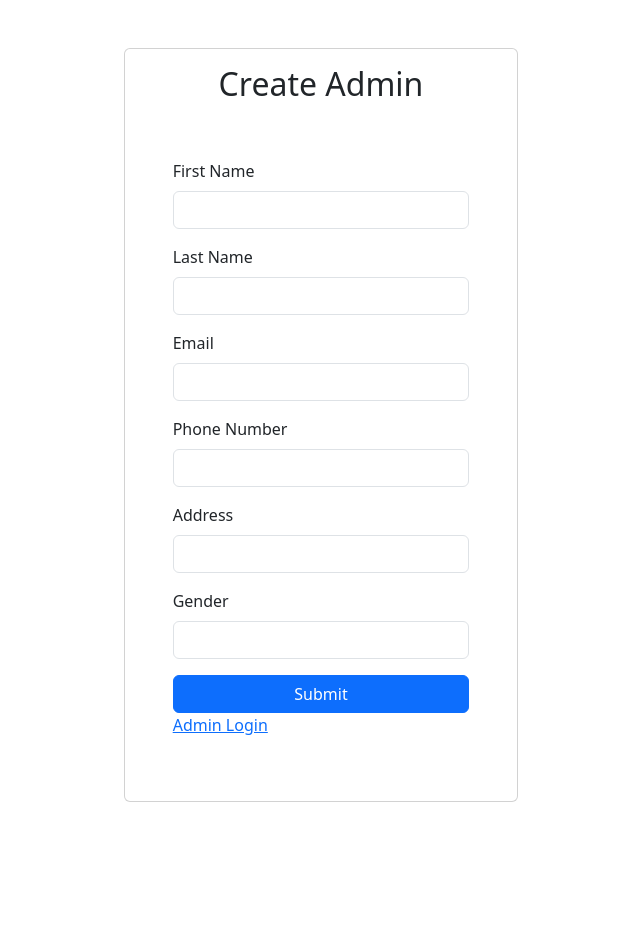
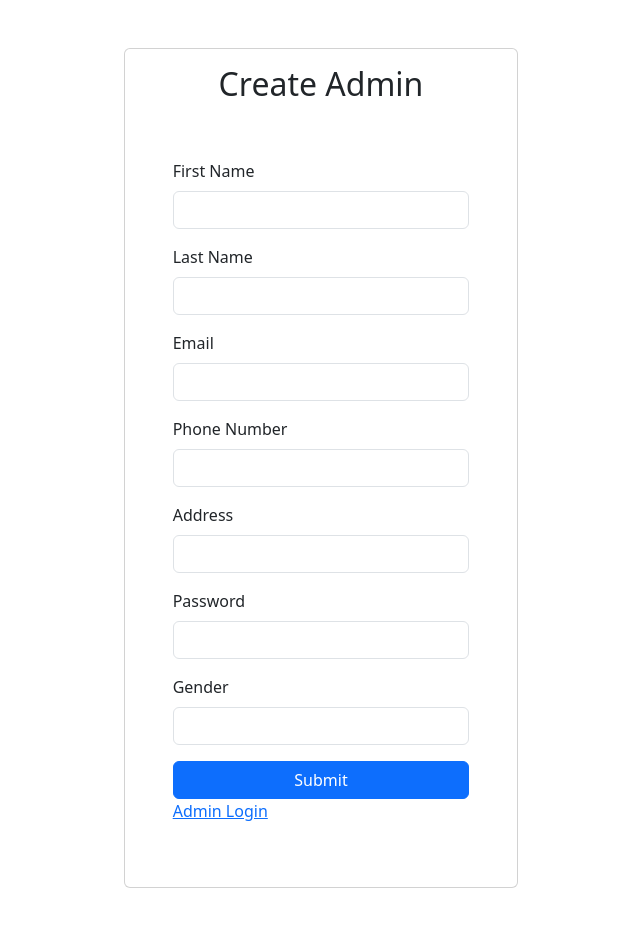
Before and after one commit to vickymayowa/Angular-Crown-Wealth-System, an Angular app in the folder Angular-test-code/: page /adminRegister in a window 1280 px wide. Shown: the top 926 px of the page, without its empty margins (319-959 px from the left). Before the commit the page ends 850 px from the top, so only its background shows below. Built offline with nearby package versions, Linux system fonts and the light colour scheme.

Commit message:
Admin Working successfully working on the dashbaord

```diff
--- a/Angular-test-code/src/app/admin-login/admin-login.component.ts
+++ b/Angular-test-code/src/app/admin-login/admin-login.component.ts
@@ -26,8 +26,8 @@ export class AdminLoginComponent {
     }
   }
   onLogin(): void {
-    const userData = localStorage['Students']
-      ? JSON.parse(localStorage['Students'])
+    const userData = localStorage['admins']
+      ? JSON.parse(localStorage['admins'])
       : [];
     console.log(userData);
     if (!this.email || !this.password) {
--- a/Angular-test-code/src/app/admin-register/admin-register.component.html
+++ b/Angular-test-code/src/app/admin-register/admin-register.component.html
@@ -29,6 +29,10 @@
         <input class="form-control" type="text" [(ngModel)]="address" />
       </div>
       <div class="form-group mb-3">
+        <label class="form-label">Password</label>
+        <input class="form-control" type="text" [(ngModel)]="password" />
+      </div>
+      <div class="form-group mb-3">
         <label class="form-label">Gender</label>
         <select class="form-control" [(ngModel)]="gender">
           <option value="---Choose Your Gender---" disabled>
--- a/Angular-test-code/src/app/admin-register/admin-register.component.ts
+++ b/Angular-test-code/src/app/admin-register/admin-register.component.ts
@@ -40,6 +40,7 @@ export class AdminRegisterComponent {
     };
     this.users = [...this.users, user];
     localStorage.setItem('admins', JSON.stringify(this.users));
-    // this.route.navigate(['displayUser']);
+    this.route.navigate(['adminLogin']);
+    alert('User Created SuccessFully');
   }
 }
```
